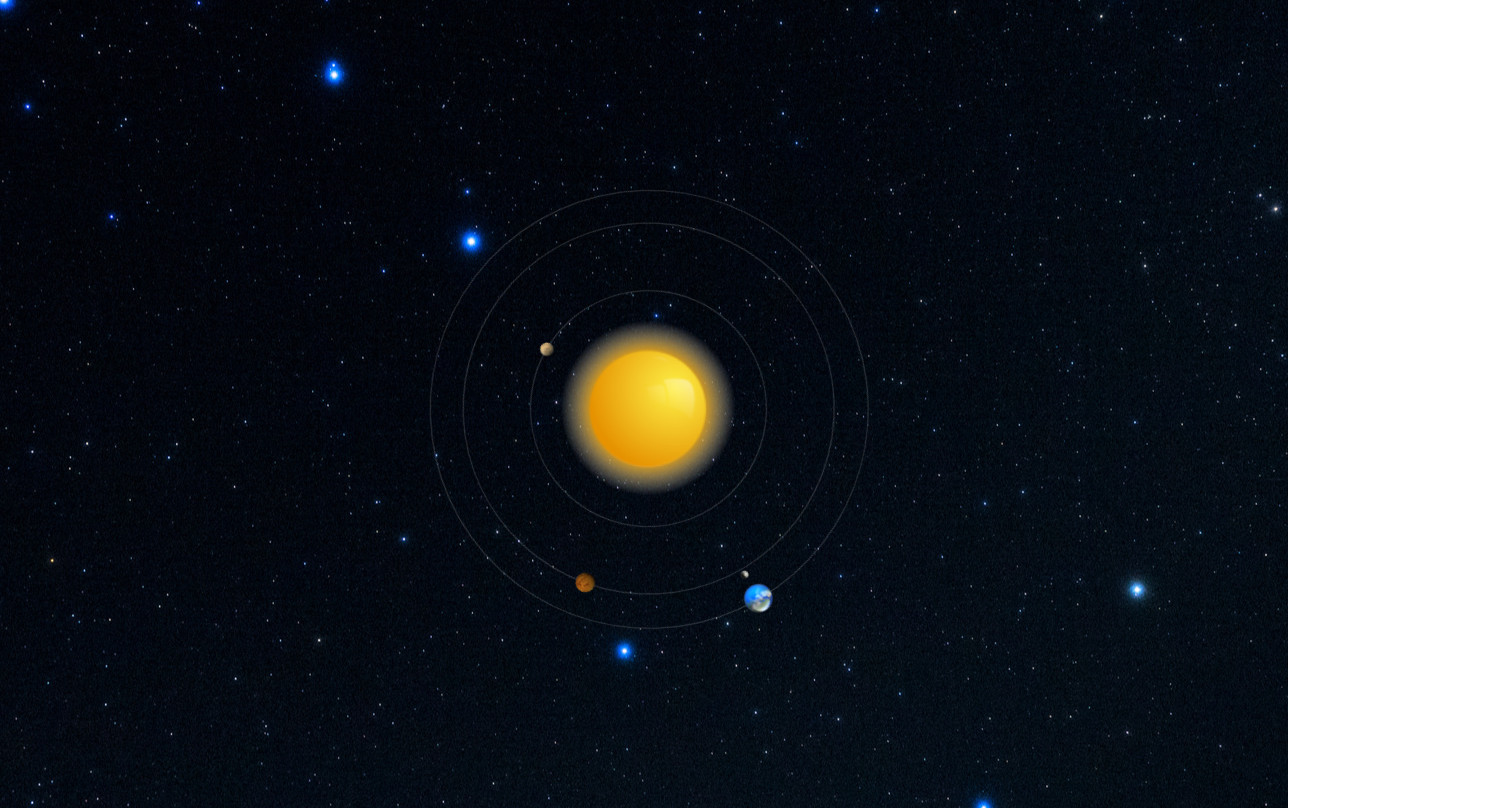
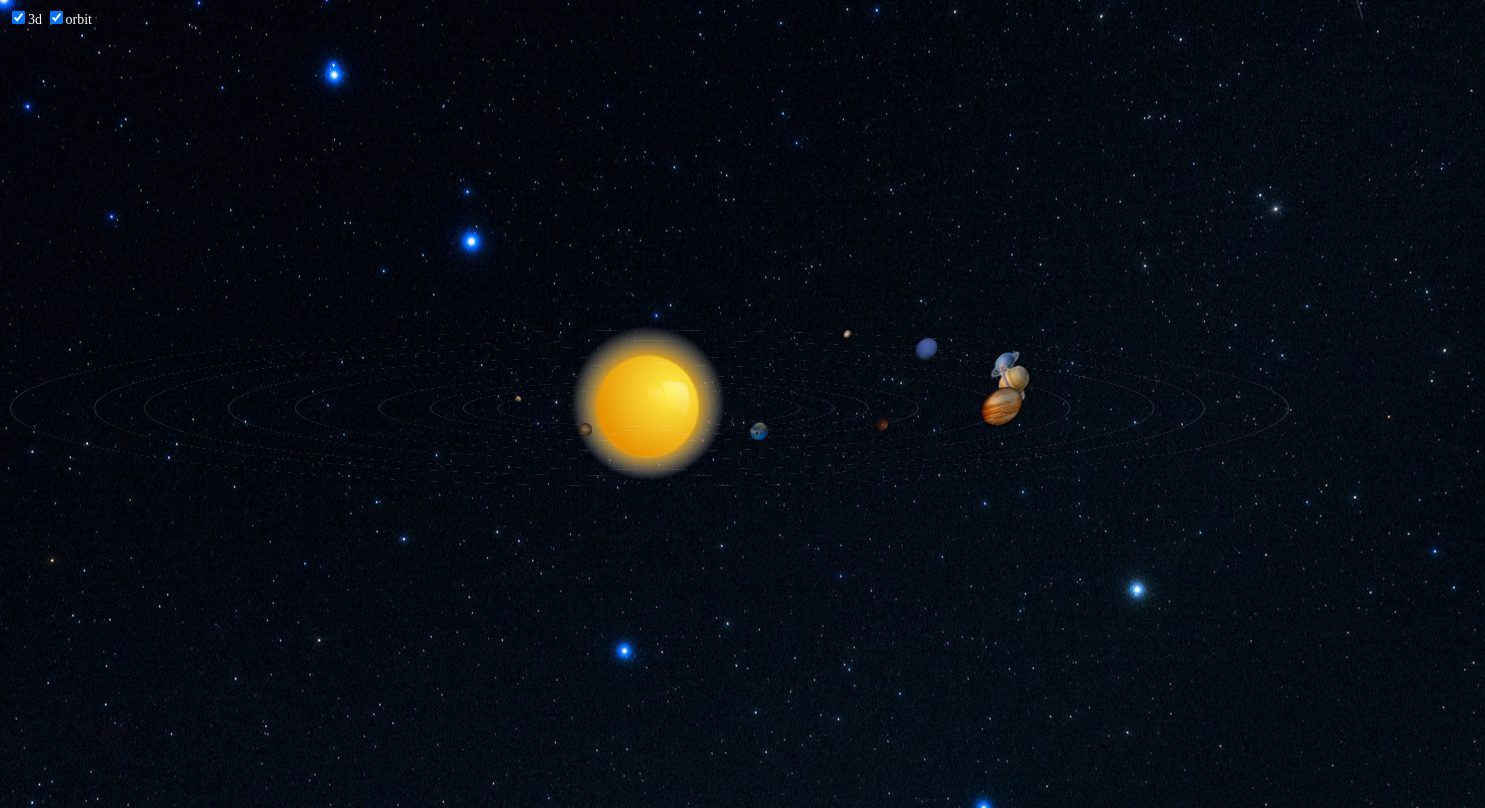
Before and after one commit to mif83/learning, a plain HTML site: page 1.4 CSS animation planets/index.html in a window 1280 px wide. Shown: the whole page, 1485 px wide, since content can reach past the window. Drawn offline with Linux system fonts and the light colour scheme.

Commit message:
1.4 3d rerady 99%

```diff
--- a/1.4 CSS animation planets/css/my.css
+++ b/1.4 CSS animation planets/css/my.css
@@ -7,11 +7,14 @@ body{
     width: 100%;
     height: 100%;
     background: url("../img/space.jpg") no-repeat center;
-    perspective: 900px;
-
 }
 .body-3d{
-    perspective: 900px;
+    perspective: 1200px;
+}
+.controls{
+    color:#ffffff;
+    position: absolute;
+    z-index: 1000;
 }
 .system {
     width: 100%;
@@ -20,7 +23,7 @@ body{
 }
 .body-3d.system{
     transform-style: preserve-3d;
-    transform: rotateX(75deg);
+    transform: rotateX(83deg);
 }
 .orbit{
     border-radius: 50%;
@@ -46,7 +49,7 @@ body{
     background-size: cover;
 }
 .body-3d .planet{
-    transform: rotateX(-98deg);
+    transform: rotateX(-83deg);
 }
 .wrap-planet{
     position: absolute;
@@ -55,7 +58,6 @@ body{
     height: 3em;
     margin-left: -1.5em;
     margin-top: -1.5em;
-    /*border: solid 1px #fff;*/
     transform-style: preserve-3d;
 }
 @keyframes orbit {
@@ -94,20 +96,20 @@ body{
     position: absolute;
     top:50%;
     left:50%;
-    font-size:0.9rem;
-    width: 14em;
-    height: 14em;
-    margin: -7em 0 0 -7em;
+    font-size:1rem;
+    width: 11em;
+    height: 11em;
+    margin: -5.5em 0 0 -5.5em;
     background: url("../img/sun.png") center no-repeat;
     background-size: cover;
     z-index: 1;
 }
 .body-3d .sun{
-    transform: rotateX(-75deg);
+    transform: rotateX(-83deg);
 }
 /*mercuriy*/
 .mercuriu-orbit{
-    font-size: 0.7rem;
+    font-size: 0.9rem;
     width: 24em;
     height: 24em;
     margin: -12em 0 0 -12em;
@@ -117,7 +119,7 @@ body{
     z-index: 2;
 }
 .mercuriu-orbit .planet{
-    font-size: 0.5rem;
+    font-size: 0.2rem;
     background-image: url("../img/mercuriu.jpg");
 }
 .body-3d .mercuriu-orbit .planet{
@@ -138,8 +140,8 @@ body{
     z-index: 3;
 }
 .venera-orbit .planet{
-    font-size: 0.7rem;
-    background-image: url("../img/venera.png");
+    font-size: 0.45rem;
+    background-image: url("../img/venus.png");
 }
 .body-3d .venera-orbit .planet{
     animation: shadow 9s linear infinite;
@@ -159,7 +161,7 @@ body{
     z-index: 4;
 }
 .earth-orbit .planet{
-    font-size: 1.1rem;
+    font-size: 0.7rem;
     background-image: url("../img/earth.png");
 }
 .body-3d .earth-orbit .planet{
@@ -170,9 +172,9 @@ body{
 }
 /*moon*/
 .moon-orbit{
-    width: 3em;
-    height: 3em;
-    margin: -1.5em 0 0 -1.5em;
+    width: 2em;
+    height: 2em;
+    margin: -1em 0 0 -1em;
     animation: orbit 2s linear infinite;
 }
 .orbit-on .moon-orbit{
@@ -182,14 +184,15 @@ body{
     z-index: 4;
 }
 .moon-orbit .planet{
-    width: 0.5em;
-    height: 0.5em;
-    margin-top: -0.25em;
-    margin-left: -0.25em;
+    width: 0.4em;
+    height: 0.4em;
+    margin-top: -0.2em;
+    margin-left: -0.2em;
     background-image: url("../img/moon2.png");
 }
-.body-3d .moon-orbit .wrap-planet{
-    animation: wrap-back 2s linear infinite ;
+.body-3d .moon-orbit .wrap-planet {
+    animation: wrap-back 2s linear infinite;
+}
 /*mars*/
 .mars-orbit{
     font-size: 1.6rem;
@@ -202,7 +205,7 @@ body{
     z-index: 6;
 }
 .mars-orbit .planet{
-    font-size: 0.8rem;
+    font-size: 0.45rem;
     background-image: url("../img/mars.png");
 }
 .body-3d .mars-orbit .planet{
@@ -211,3 +214,124 @@ body{
 .body-3d .mars-orbit .wrap-planet{
     animation: wrap-back 15s linear infinite ;
 }
+/*jupiter*/
+.jupiter-orbit{
+    font-size: 2.1rem;
+    width: 24em;
+    height: 24em;
+    margin: -12em 0 0 -12em;
+    animation: orbit 20s linear infinite;
+}
+.jupiter-orbit .wrap-planet{
+    z-index: 7;
+}
+.jupiter-orbit .planet{
+    font-size: 1.5rem;
+    background-image: url("../img/jupiter.png");
+}
+.body-3d .jupiter-orbit .planet{
+    animation: shadow 20s linear infinite;
+}
+.body-3d .jupiter-orbit .wrap-planet{
+    animation: wrap-back 20s linear infinite ;
+}
+/*saturn*/
+.saturn-orbit{
+    font-size: 2.5rem;
+    width: 24em;
+    height: 24em;
+    margin: -12em 0 0 -12em;
+    animation: orbit 30s linear infinite;
+}
+.saturn-orbit .wrap-planet{
+    z-index: 8;
+}
+.saturn-orbit .planet{
+    font-size: 1.3rem;
+    border-radius: 10% 62% 10% 85%;
+    background-image: url("../img/saturn.png");
+    background-size: contain;
+}
+.body-3d .saturn-orbit .shadow-wheel{
+    width: 81%;
+    height: 81%;
+    margin-top: 6%;
+    margin-left: 14%;
+    border-radius: 50%;
+    animation: shadow 30s linear infinite;
+}
+.body-3d .saturn-orbit .planet{
+    /*animation: shadow 30s linear infinite;*/
+}
+.body-3d .saturn-orbit .wrap-planet{
+    animation: wrap-back 30s linear infinite ;
+}
+/*uran*/
+.uranus-orbit{
+    font-size: 3rem;
+    width: 24em;
+    height: 24em;
+    margin: -12em 0 0 -12em;
+    animation: orbit 40s linear infinite;
+}
+.uranus-orbit .wrap-planet{
+    z-index: 9;
+}
+.uranus-orbit .planet{
+    font-size: 0.9rem;
+    border-radius: 154% 25% 222% 18%;
+    background-image: url("../img/uranus.png");
+}
+.body-3d .uranus-orbit .shadow-wheel{
+    width: 76%;
+    height: 76%;
+    margin-top: 6%;
+    margin-left: 10%;
+    border-radius: 50%;
+    animation: shadow 40s linear infinite;
+}
+.body-3d .uranus-orbit .wrap-planet{
+    animation: wrap-back 40s linear infinite ;
+}
+/*neptune*/
+.neptune-orbit{
+    font-size: 3.3rem;
+    width: 24em;
+    height: 24em;
+    margin: -12em 0 0 -12em;
+    animation: orbit 60s linear infinite;
+}
+.neptune-orbit .wrap-planet{
+    z-index: 8;
+}
+.neptune-orbit .planet{
+    font-size: 0.8rem;
+    background-image: url("../img/neptune.png");
+}
+.body-3d .neptune-orbit .planet{
+    animation: shadow 60s linear infinite;
+}
+.body-3d .neptune-orbit .wrap-planet{
+    animation: wrap-back 60s linear infinite ;
+}
+/*pluton*/
+.pluto-orbit{
+    font-size: 3.8rem;
+    width: 24em;
+    height: 24em;
+    margin: -12em 0 0 -12em;
+    animation: orbit 100s linear infinite;
+}
+.pluto-orbit .wrap-planet{
+    z-index: 9;
+}
+.pluto-orbit .planet{
+    font-size: 0.3rem;
+    background-image: url("../img/pluto.png");
+}
+.body-3d .pluto-orbit .planet{
+    animation: shadow 100s linear infinite;
+}
+.body-3d .pluto-orbit .wrap-planet{
+    animation: wrap-back 100s linear infinite ;
+}
--- a/1.4 CSS animation planets/index.html
+++ b/1.4 CSS animation planets/index.html
@@ -6,7 +6,11 @@
     <link rel="stylesheet" href="css/my.css">
 </head>
 <body>
-    <div class="system body-3d- orbit-on">
+    <div class="controls">
+        <input type="checkbox" id="3d" checked><label for="3d">3d</label>
+        <input type="checkbox" id="orbit" checked><label for="orbit">orbit</label>
+    </div>
+    <div class="system body-3d orbit-on">
         <div class="sun"></div>
 
         <div class="orbit mercuriu-orbit">
@@ -14,7 +18,7 @@
                 <div class="planet"></div>
             </div>
         </div>
-       <div class="orbit venera-orbit">
+        <div class="orbit venera-orbit">
            <div class="wrap-planet">
                <div class="planet"></div>
            </div>
@@ -34,11 +38,36 @@
                 <div class="planet"></div>
             </div>
         </div>
-   <!--     <div class="orbit jupiter-orbit"><img src="img/jupiter.png" alt=""></div>
-        <div class="orbit saturn-orbit"><img src="img/saturn.png" alt=""></div>
-        <div class="orbit uranus-orbit"><img src="img/uranus.png" alt=""></div>
-        <div class="orbit neptune-orbit"><img src="img/neptune.png" alt=""></div>
-        <div class="orbit pluto-orbit"><img src="img/pluto.png" alt=""></div>-->
+        <div class="orbit jupiter-orbit">
+          <div class="wrap-planet">
+              <div class="planet"></div>
+          </div>
+      </div>
+        <div class="orbit saturn-orbit">
+             <div class="wrap-planet">
+                 <div class="planet">
+                     <div class="shadow-wheel"></div>
+                 </div>
+             </div>
+         </div>
+        <div class="orbit uranus-orbit">
+            <div class="wrap-planet">
+                <div class="planet">
+                    <div class="shadow-wheel"></div>
+                </div>
+            </div>
+        </div>
+        <div class="orbit neptune-orbit">
+             <div class="wrap-planet">
+                 <div class="planet"></div>
+             </div>
+         </div>
+        <div class="orbit pluto-orbit">
+            <div class="wrap-planet">
+                <div class="planet"></div>
+            </div>
+        </div>
     </div>
+    <script src="js/my.js"></script>
 </body>
 </html>
--- /dev/null
+++ b/1.4 CSS animation planets/js/my.js
@@ -0,0 +1,14 @@
+/**
+ * Created by dima on 09.02.2017.
+ */
+document.body.addEventListener("change", changeState);
+
+function changeState(e){
+    console.dir(e.target);
+    var sys = document.getElementsByClassName("system")[0];
+    if (e.target.id== "3d"){
+        sys.classList.toggle("body-3d");
+    }else{
+        sys.classList.toggle("orbit-on");
+    }
+}
```
Also changed, not shown: 1.4 CSS animation planets/img/venera.png (deleted), 1.4 CSS animation planets/img/venus.png (added), 1 other file.
